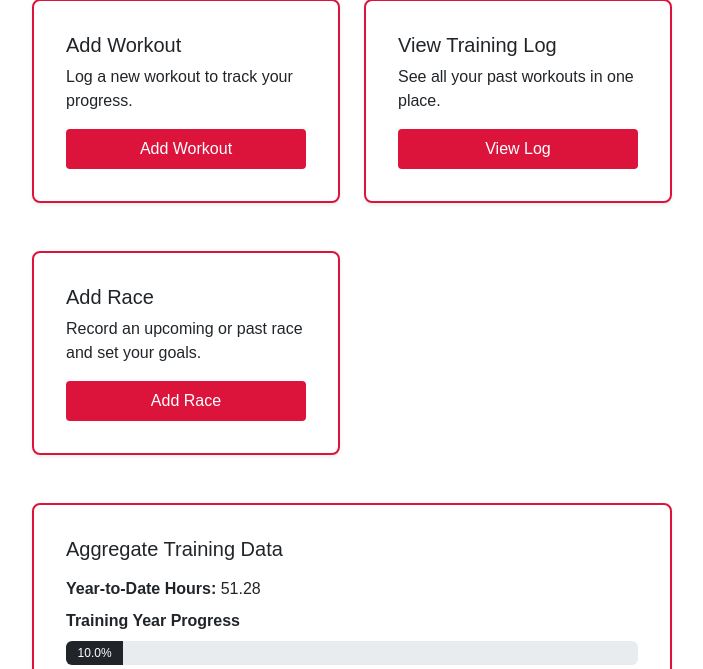
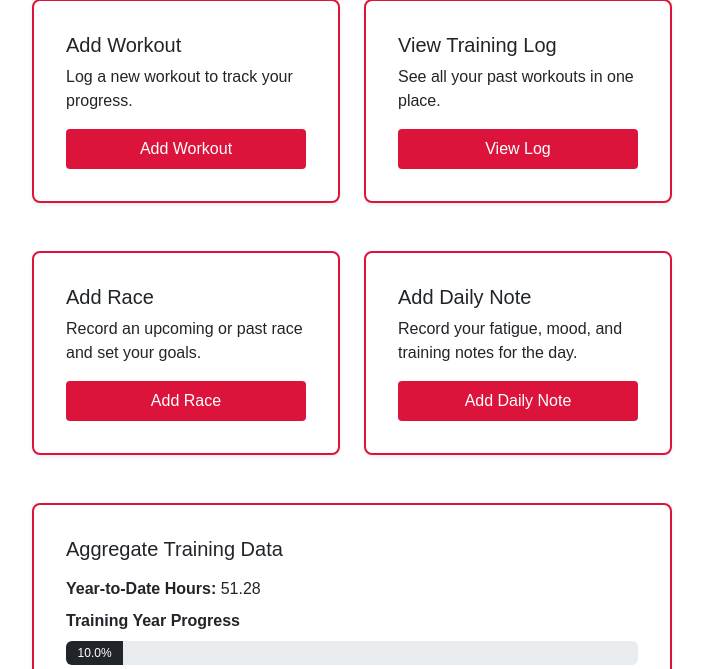
Before and after one commit to edwinharvard/Athlete-Training-Log, a Flask app: page /athlete-home in a window 1280 px wide. Shown: the part 277-946 px from the top of the page, without its empty margins (288-991 px from the left). Run offline with Flask 2, Linux system fonts and the light colour scheme; a user stored in the database is signed in; data comes from the database, SQL or seed files in the repository; data that the repository does not hold is empty; parts of the project's set-up code (start-up, migrations or seed data) failed here and were passed over.

Commit message:
add daily notes to homepage and editing functionality

```diff
--- a/app.py
+++ b/app.py
@@ -863,6 +863,17 @@ def athlete_home():
         (today, uid,)
     ).fetchall()
 
+    training_note = db.execute(
+        """
+        SELECT *
+        FROM training_notes
+        WHERE user_id = ?
+        AND date = ?
+        LIMIT 1
+        """,
+        (uid, today,)
+    ).fetchone()
+
     # Finally render, passing the two new lists into `workout`
     return render_template(
         "athlete_home.html",
@@ -876,7 +887,8 @@ def athlete_home():
         week_dates=week_dates,
         workouts_by_date=workouts_by_date,
         upcoming_races=upcoming_races,
-        strava_connected=strava_connected
+        strava_connected=strava_connected,
+        training_note=training_note
     )
 
 
@@ -1080,6 +1092,57 @@ def add_training_note():
     else:
         return render_template("add_training_note.html")
 
+@app.route("/edit-training-note", methods=["GET", "POST"])
+@login_required
+def edit_training_note():
+    if request.method == "POST":
+        db = get_db()
+        training_note_id = request.args.get("id")  # Get training_note_id from query params
+        current_user = session["user_id"]
+        date = request.form.get("date")
+        fatigue_level = request.form.get("fatigue_level")
+        notes = request.form.get("notes")
+        mood = request.form.get("mood")
+
+        if not date:
+            return apology("You must provide the date", 400)
+
+        if fatigue_level:
+            try:
+                fatigue_level = float(fatigue_level)
+                if fatigue_level < 0 or fatigue_level > 5:
+                    return apology("Fatigue level must be between 1 and 5", 400)
+            except ValueError:
+                return apology("Fatigue level must be a number", 400)
+
+        if mood:
+            try:
+                mood = float(mood)
+                if mood < 0 or mood > 5:
+                    return apology("Mood must be between 1 and 5", 400)
+            except ValueError:
+                return apology("Mood must be a number", 400)
+
+        # Update the training note in the database
+        db.execute("""
+            UPDATE training_notes
+            SET mood = ?, fatigue_level = ?, notes = ?
+            WHERE user_id = ? AND date = ? AND id = ?
+        """, (mood, fatigue_level, notes, current_user, date, training_note_id,))
+        db.commit()
+        return redirect("/")
+
+    else:
+        db = get_db()
+        # If the method is GET, retrieve workout ID from query parameters
+        training_note_id = request.args.get("id")  # Get training_note_id from query params
+        if not training_note_id:
+            return "Error: ID is missing!", 400
+
+        training_note = db.execute(
+                "SELECT * FROM training_notes WHERE id = ?", (training_note_id,)).fetchone()
+        # Render the update workout form, passing workout_id for context
+        return render_template("edit_training_note.html", training_note=training_note)
 
 
 @app.route("/debug-tokens")
--- a/templates/athlete_home.html
+++ b/templates/athlete_home.html
@@ -42,6 +42,24 @@
           <h5 class="card-title">Add Race</h5>
           <p class="card-text flex-grow-1">Record an upcoming or past race and set your goals.</p>
           <a href="/add-race" class="btn btn-danger mt-auto">Add Race</a>
+        </div>
+      </div>
+    </div>
+    <div class="col-12 col-md-6">
+      <div class="card h-100 shadow-sm">
+        <div class="card-body d-flex flex-column">
+          {% if training_note %}
+          <h5 class="card-title">Daily Training Note</h5>
+          <p class="card-text flex-grow-1">Review your latest training note.</p>
+          <p class="card-text"><strong>Fatigue:</strong> {{ training_note.fatigue_level }}<br>
+          <strong>Mood:</strong> {{ training_note.mood }}<br>
+          <strong>Notes:</strong> {{ training_note.notes }}</p>
+          <a href="/edit-training-note?id={{ training_note.id }}" class="btn btn-warning mt-auto">Edit Note</a>
+          {% else %}
+          <h5 class="card-title">Add Daily Note</h5>
+          <p class="card-text flex-grow-1">Record your fatigue, mood, and training notes for the day.</p>
+          <a href="/add-training-note" class="btn btn-danger mt-auto">Add Daily Note</a>
+          {% endif %}
         </div>
       </div>
     </div>
```
Also changed, not shown: templates/edit_training_note.html (added, +42 -0 lines).
